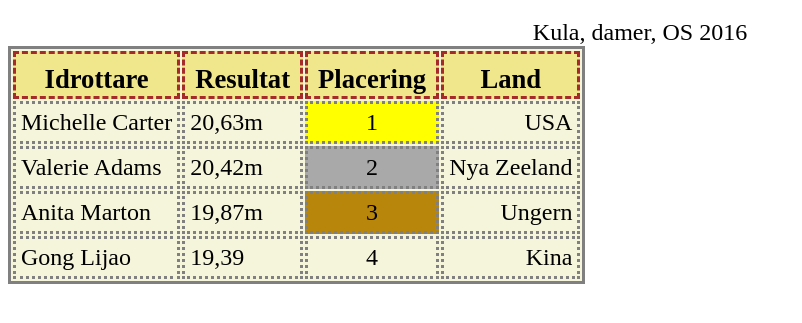
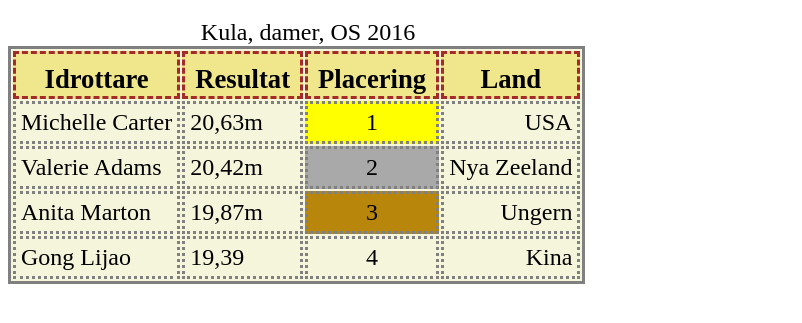
Before and after one commit to jaanieh/jaanieh.github.io, a plain HTML site: page Uppgift2.2.html in a window 1280 px wide. Shown: the part 99-422 px from the top of the page, without its empty margins (0-802 px from the left). Drawn offline with Linux system fonts and the light colour scheme.

Commit message:
update2.2

```diff
--- a/Uppgift2.2.html
+++ b/Uppgift2.2.html
@@ -1,6 +1,11 @@
 <!DOCTYPE html>
 <html>
     <style>
+
+		body {
+		width: 600px;
+		}
+
         .rubrik {
             text-align: center;
             font-size: 18pt;
```
